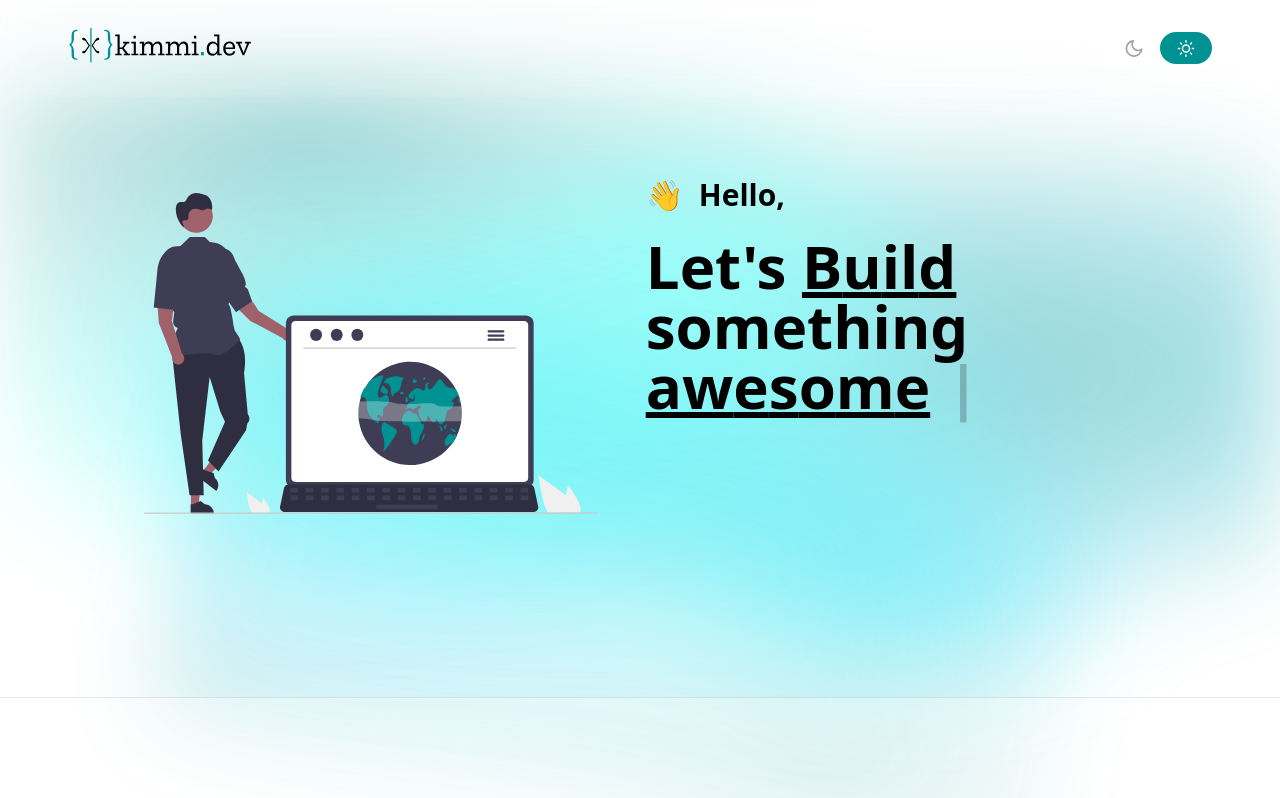
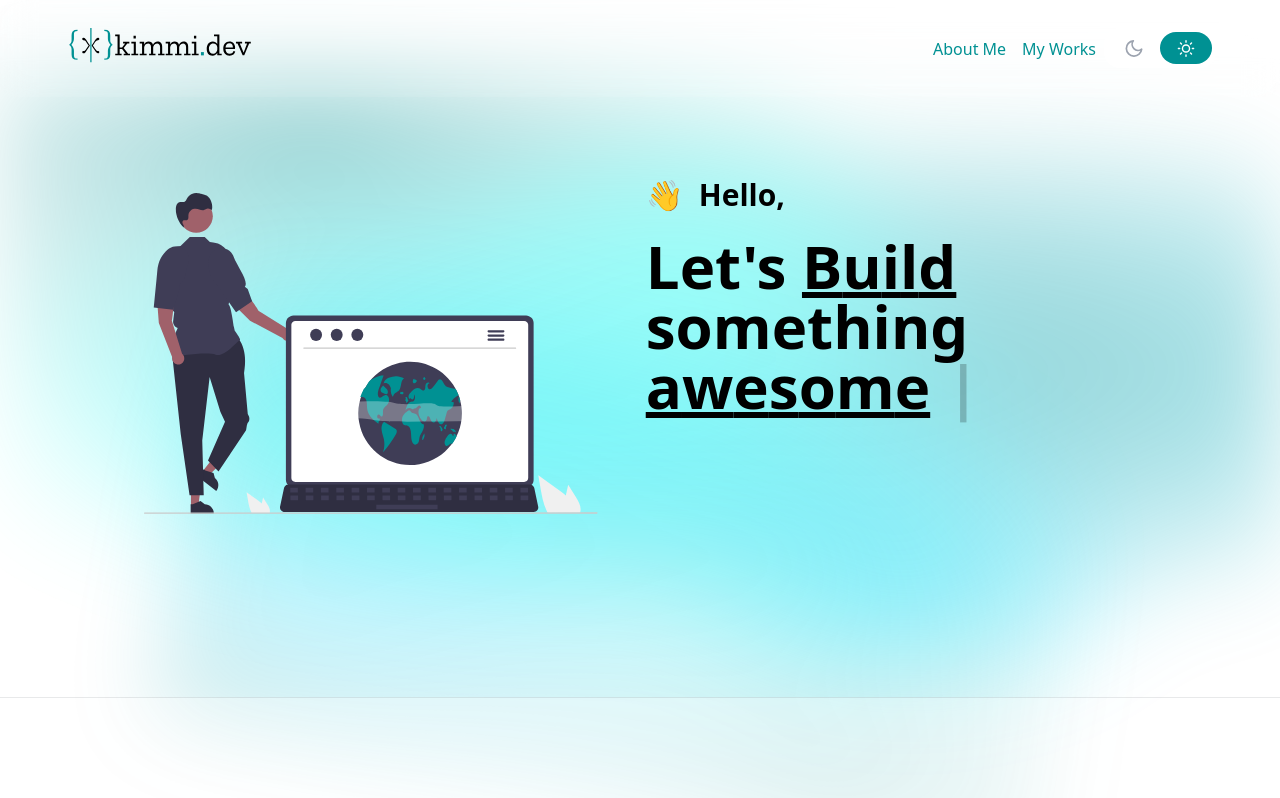
Before and after one commit to KimaniKabiria/kimmi.dev, a Next.js app: page / in a window 1280 px wide. Shown: the top 798 px of the page. Built offline with nearby package versions, Linux system fonts and the light colour scheme.

Commit message:
Added Links to header

```diff
--- a/components/includes/Header.js
+++ b/components/includes/Header.js
@@ -112,14 +112,13 @@ export default function Header() {
    };
  }, []);
  const menuItems = [
-   { title: "Home", url: "https://themeptation.net" },
-   { title: "Products", url: "https://themeptation.net" },
-   { title: "Contact", url: "https://themeptation.net" }
+   { title: "About Me", url: "#" },
+   { title: "My Works", url: "#" },
  ];
 return (
  <header className={`w-full sticky flex z-40 top-0 trasition ease-in-out duration-500 ${animateHeader && "lg:px-8"}`}>
       {/* <div className="mx-auto "> */}
-        <div className={`flex w-full py-6 lg:px-12 rounded-2xl justify-between items-start lg:items-center backdrop-filter backdrop-blur-lg ${animateHeader && "py-2 bg-white/10 dark:bg-black/10"} mx-auto px-8 trasition ease-in-out duration-500`}>
+        <div className={`flex w-full py-6 lg:px-12 rounded-2xl justify-between items-start lg:items-center backdrop-filter backdrop-blur-lg ${animateHeader && "py-2 bg-white/10 dark:bg-black/10 border-2 border-kimmi-teal/10 mt-2"} mx-auto px-8 trasition ease-in-out duration-500`}>
 
           <div className="flex h-12 lg:hidden">
               <button
@@ -139,8 +138,8 @@ return (
 
           <div className="flex flex-col lg:flex-row mx-auto w-full items-center lg:px-4">
             <div className="inline-flex lg:flex justify-start mx-auto">
-              <a href="#" className="text-xl font-bold tracking-tighter text-kimmi-teal pr-8">
               <div className={`flex-shrink w-48 ${animateHeader && "w-40"} flex`}>
+                <Link href="\" passHref>
                   <div className="dark:hidden block">
                       <Image
                         className=""
@@ -150,6 +149,8 @@ return (
                         height={100}
                       />
                     </div>
+                  </Link>
+                <Link href="\" passHref>
                     <div className="hidden dark:block">
                       <Image
                         className=""
@@ -159,27 +160,28 @@ return (
                         height={100}
                       />
                     </div>
+                  </Link>
                 </div>
-              </a>
             </div>
 
             <div className={`${isExpanded ? `block` : `hidden`} w-full flex flex-grow lg:flex lg:items-center lg:w-auto mx-auto`}>
-              <div className="flex lg:justify-start mx-auto">
+              <div className="flex w-full lg:justify-end mx-auto">
+
+              </div>
+              <div className="flex w-full mt-8 flex-col lg:flex-row lg:mt-0 lg:items-center lg:justify-end mx-auto  text-kimmi-teal">
                 <nav>
                   <ul className="flex items-center justify-center">
-                    {/* {menuItems?.map((item) => (
+                    {menuItems?.map((item) => (
                       <li key={item?.title}>
                         <Link href={item?.url}>
-                          <a className="px-2 lg:px-6 py-6 text-md border-b-2 border-transparent hover:border-indigo-400 leading-[22px] md:px-3 text-gray-400 hover:text-indigo-500">
+                          <a className="px-2 text-base font-medium border-b-2 border-transparent hover:border-kimmi-teal hover:text-kimmi-teal">
                             {item?.title}
                           </a>
                         </Link>
                       </li>
-                    ))} */}
+                    ))}
                   </ul>
                 </nav>
-              </div>
-              <div className="flex w-full mt-8 flex-col lg:flex-row lg:mt-0 lg:items-center lg:justify-end mx-auto  text-kimmi-teal">
                 <div>
                   {/* <ContactDialog /> */}
                 </div>
```
Lines whose indentation alone changed are shown as unchanged.
